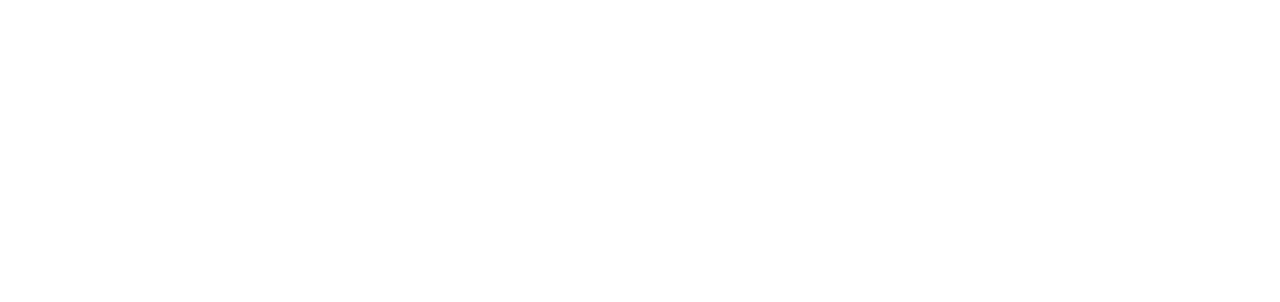
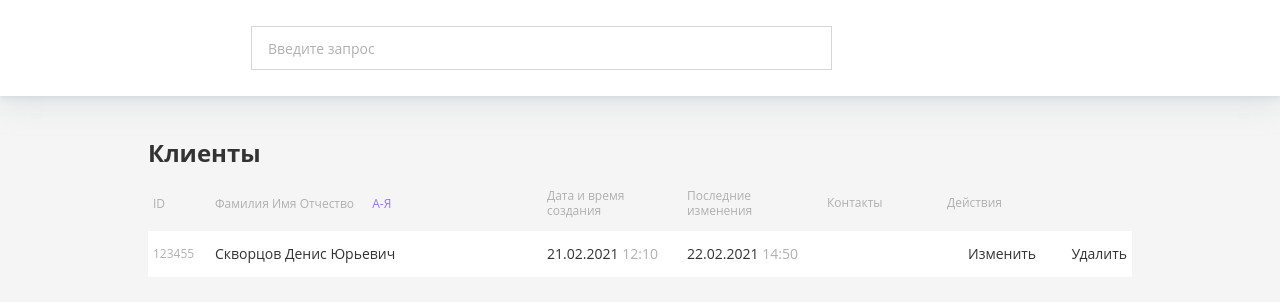
Before and after one commit to drozzzdyan/lite-crm, a website: page src/index.html in a window 1280 px wide. Drawn offline with nearby package versions, Linux system fonts and the light colour scheme; files that its build step writes are made by us from their sources.

Commit message:
prepared layout and styles for main table

```diff
--- a/gulpfile.js
+++ b/gulpfile.js
@@ -19,6 +19,15 @@ const sass = gulpSass(dartSass)
 
 export const clean = async () => {
   await deleteAsync(['dist', 'build'])
+}
+
+export const replaceNormalize = () => {
+  return gulp.src('./src/*.css')
+    .pipe(gulp.dest('./build'))
+    .pipe(minifyHtml({
+      collapseWhitespace: true
+    }))
+    .pipe(gulp.dest('./dist'))
 }
 
 export const css = () => {
@@ -71,4 +80,4 @@ gulp.watch('src/**/*.html', html)
 gulp.watch('src/**/*.sass', css)
 gulp.watch('src/**/*.svg', svgSprites)
 
-export default gulp.series(clean, html, css, svgSprites, watchFiles)
+export default gulp.series(clean, html, css, svgSprites, replaceNormalize, watchFiles)
--- a/src/index.html
+++ b/src/index.html
@@ -6,14 +6,123 @@
   <meta http-equiv="X-UA-Compatible" content="IE=edge">
   <meta name="viewport" content="width=device-width, initial-scale=1.0">
   <title>lite-crm</title>
+  <link rel="stylesheet" href="normalize.css">
   <link rel="stylesheet" href="main.css">
 </head>
 
 <body>
   <object style="display: none;" data="sprite.svg" type="image/svg+xml"></object>
-  <svg>
-    <use xlink:href="sprite.svg#logo"></use>
-  </svg>
+
+  <header class="header">
+    <div class="header__container container">
+      <a class="header__link" href="#">
+        <svg class="header__logo">
+          <use xlink:href="sprite.svg#logo"></use>
+        </svg>
+      </a>
+      <form class="search" action="#" method="get">
+        <input class="search__input" type="text" placeholder="Введите запрос">
+      </form>
+    </div>
+  </header>
+
+  <section class="clients">
+    <div class="clients__container container">
+      <h2 class="clients__header">
+        Клиенты
+      </h2>
+
+      <!-- head of table -->
+      <div class="table">
+        <div class="table__head grid">
+          <div class="table__head-item grid__item">
+            <button class="table__btn">
+              ID
+              <svg class="arrow-downward">
+                <use xlink:href="sprite.svg#arrow-downward"></use>
+              </svg>
+            </button>
+          </div>
+          <div class="table__head-item grid__item">
+            <button class="table__btn">
+              Фамилия Имя Отчество
+              <svg class="arrow-downward">
+                <use xlink:href="sprite.svg#arrow-downward"></use>
+              </svg>
+              <span class="sort-indicator">А-Я</span>
+            </button>
+          </div>
+          <div class="table__head-item grid__item">
+            <button class="table__btn">
+              Дата и время создания
+              <svg class="arrow-downward">
+                <use xlink:href="sprite.svg#arrow-downward"></use>
+              </svg>
+            </button>
+          </div>
+          <div class="table__head-item grid__item">
+            <button class="table__btn">
+              Последние изменения
+              <svg class="arrow-downward">
+                <use xlink:href="sprite.svg#arrow-downward"></use>
+              </svg>
+            </button>
+          </div>
+          <div class="table__head-item grid__item">
+            <button class="table__btn" disabled>
+              Контакты
+            </button>
+          </div>
+          <div class="table__head-item grid__item">
+            <button class="table__btn" disabled>
+              Действия
+            </button>
+          </div>
+        </div>
+
+        <!-- body of table -->
+        <div class="table__body grid">
+          <div class="table__body-item table__body-id grid__item">
+            123455
+          </div>
+          <div class="table__body-item grid__item">
+            Скворцов Денис Юрьевич
+          </div>
+          <div class="table__body-item grid__item">
+            <time datetime="2021-02-21 12:10">21.02.2021 <span class="o-clock">12:10</span></time>
+          </div>
+          <div class="table__body-item grid__item">
+            <time datetime="2021-02-22 14:50">22.02.2021 <span class="o-clock">14:50</span></time>
+          </div>
+          <div class="table__body-item contacts grid__item">
+            <svg>
+              <use xlink:href="sprite.svg#vk"></use>
+            </svg>
+            <svg>
+              <use xlink:href="sprite.svg#vk"></use>
+            </svg>
+            <svg>
+              <use xlink:href="sprite.svg#vk"></use>
+            </svg>
+          </div>
+          <div class="table__body-item actions grid__item">
+            <button class="edit-btn">
+              <svg>
+                <use xlink:href="sprite.svg#edit"></use>
+              </svg>
+              Изменить
+            </button>
+            <button class="delete-btn">
+              <svg>
+                <use xlink:href="sprite.svg#cancel"></use>
+              </svg>
+              Удалить
+            </button>
+          </div>
+        </div>
+      </div>
+    </div>
+  </section>
 </body>
 
 </html>
--- a/src/sass/_mixins.sass
+++ b/src/sass/_mixins.sass
@@ -1,4 +1,19 @@
 @import '_variables.sass'
+
+// resets
+@mixin h-reset
+  margin: 0
+  font-style: normal
+  font-weight: normal
+
+@mixin btn-reset
+  margin: 0
+  padding: 0
+  border: none
+  outline: none
+  background-color: transparent
+  cursor: pointer
+  color: $mainGray
 
 @mixin setFontStyle
   font-family: 'Open Sans'
@@ -11,3 +26,7 @@
     border-color: $firmColor
   &:hover
     border-color: $firmColor
+
+@mixin svgSize
+  width: 16px
+  height: 16px
--- a/src/sass/_variables.sass
+++ b/src/sass/_variables.sass
@@ -1,10 +1,12 @@
 // colors
+$bodyColor: #f5f5f5
 $mainWhite: #fff
 $mainGray: #333
 $textGray: #b0b0b0
 $inputBorder: rgba(51, 51, 51, 0.2)
 
 $firmColor: #9873ff
+$mainRed: #f06a4d
 
 $headerShadow: 0px 9.03012px 27.0904px rgba(176, 190, 197, 0.32), 0px 3.38629px 5.64383px rgba(176, 190, 197, 0.32)
 
--- /dev/null
+++ b/src/sass/clients.sass
@@ -0,0 +1,81 @@
+@import '_variables.sass'
+@import '_mixins.sass'
+
+.clients
+  &__header
+    @include h-reset
+    margin-bottom: 10px
+    @include setFontStyle
+    font-weight: 700
+    font-size: 24px
+    line-height: 33px
+    color: $mainGray
+
+.arrow-downward
+  width: 12px
+  height: 12px
+
+.grid
+  display: grid
+  gap: 3px 0
+  grid-template-columns: 62px minmax(190px, 1fr) minmax(100px, 140px) minmax(100px, 140px) 120px minmax(95px, 190px)
+  grid-auto-flow: dense
+  &__item
+    padding: 10px 5px
+    display: flex
+    justify-content: start
+    align-items: center
+
+.table
+  overflow: auto hidden
+  &__head
+    margin-bottom: 3px
+    font-size: 12px
+    line-height: 16px
+  &__body-item
+    font-size: 14px
+    line-height: 19px
+    color: $mainGray
+    background-color: $mainWhite
+  &__body-id
+    height: 100%
+    margin-bottom: 10px
+    font-size: 12px
+    line-height: 16px
+    color: $textGray
+  &__btn
+    @include btn-reset
+    color: $textGray
+    text-align: left
+
+.o-clock
+  color: $textGray
+
+.sort-indicator
+  color: $firmColor
+
+.contacts
+  display: grid
+  gap: 7px
+  grid-template-columns: repeat(5, 16px)
+  grid-auto-rows: minmax(16px, 1fr)
+  svg
+    @include svgSize
+
+.edit-btn,
+.delete-btn
+  @include btn-reset
+  display: flex
+  svg
+    @include svgSize
+    margin-right: 5px
+
+.delete-btn
+  svg
+    fill: $mainRed
+
+.actions
+  display: flex
+  justify-content: space-between
+  flex-direction: row
+  flex-wrap: wrap
--- a/src/sass/general.sass
+++ b/src/sass/general.sass
@@ -1,8 +1,22 @@
+@import '_variables.sass'
 @import '_mixins.sass'
 
-*
-  box-sizing: border-box
+*,
+*:before,
+*:after
+  box-sizing: inherit
 
 html, body
-  background-color: #fff
+  box-sizing: border-box
+  background-color: $bodyColor
   @include setFontStyle
+
+svg
+  height: 16px
+
+button:disabled
+  cursor: auto
+
+.container
+  margin-left: max((100% - $containerWidth) / 2, 20px)
+  margin-right: max((100% - $containerWidth) / 2, 20px)
--- a/src/sass/header.sass
+++ b/src/sass/header.sass
@@ -8,8 +8,6 @@
   &__container
     display: flex
     align-items: center
-    margin-left: max((100% - $containerWidth) / 2, 20px)
-    margin-right: max((100% - $containerWidth) / 2, 20px)
     padding: 23px 0
   &__link
     width: 50px
--- a/src/sass/style.sass
+++ b/src/sass/style.sass
@@ -1,2 +1,3 @@
+@import 'general.sass'
 @import 'header.sass'
-@import 'table.sass'
+@import 'clients.sass'
--- a/src/sass/style.scss
+++ /dev/null
@@ -1,3 +0,0 @@
-body {
-  background-color: aquamarine;
-}
--- a/src/sass/table.sass
+++ /dev/null
@@ -1,2 +0,0 @@
-@import '_variables.sass'
-@import '_mixins.sass'
```
Also changed, not shown: src/normalize.css (added), src/svg/cancel.svg.
